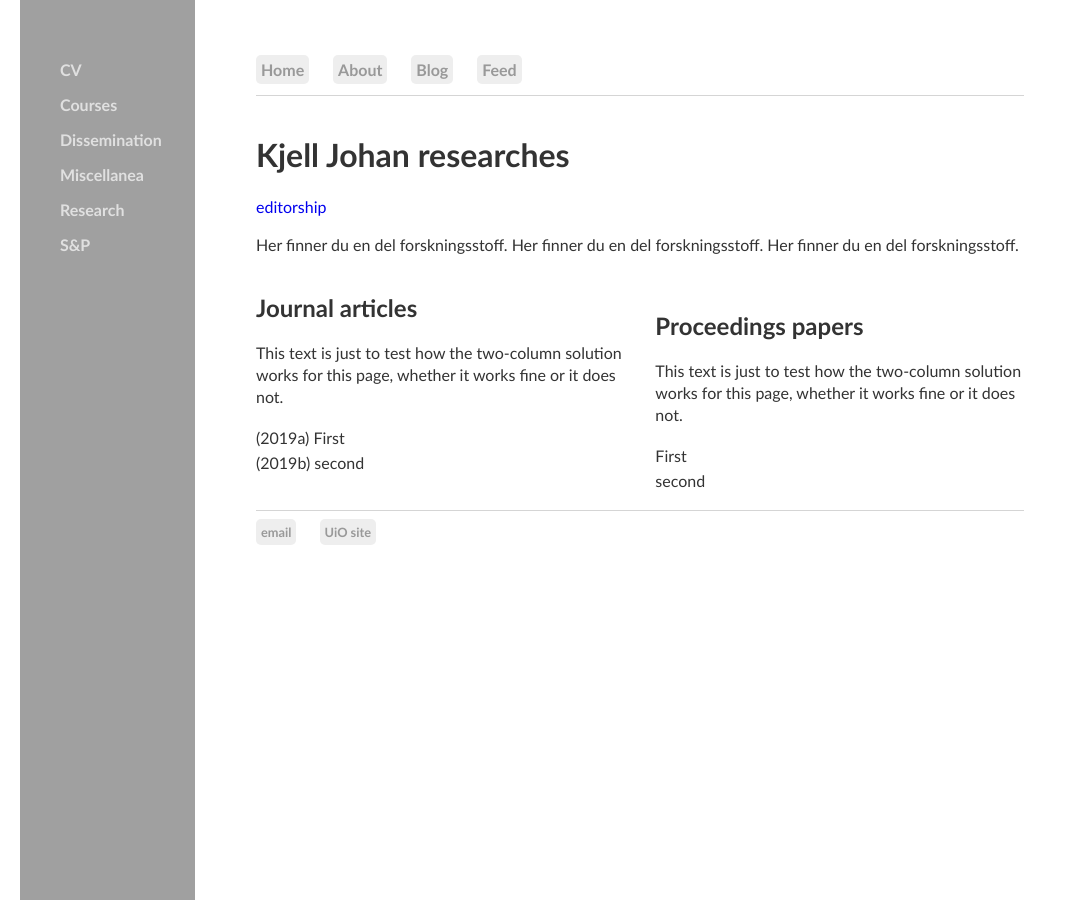
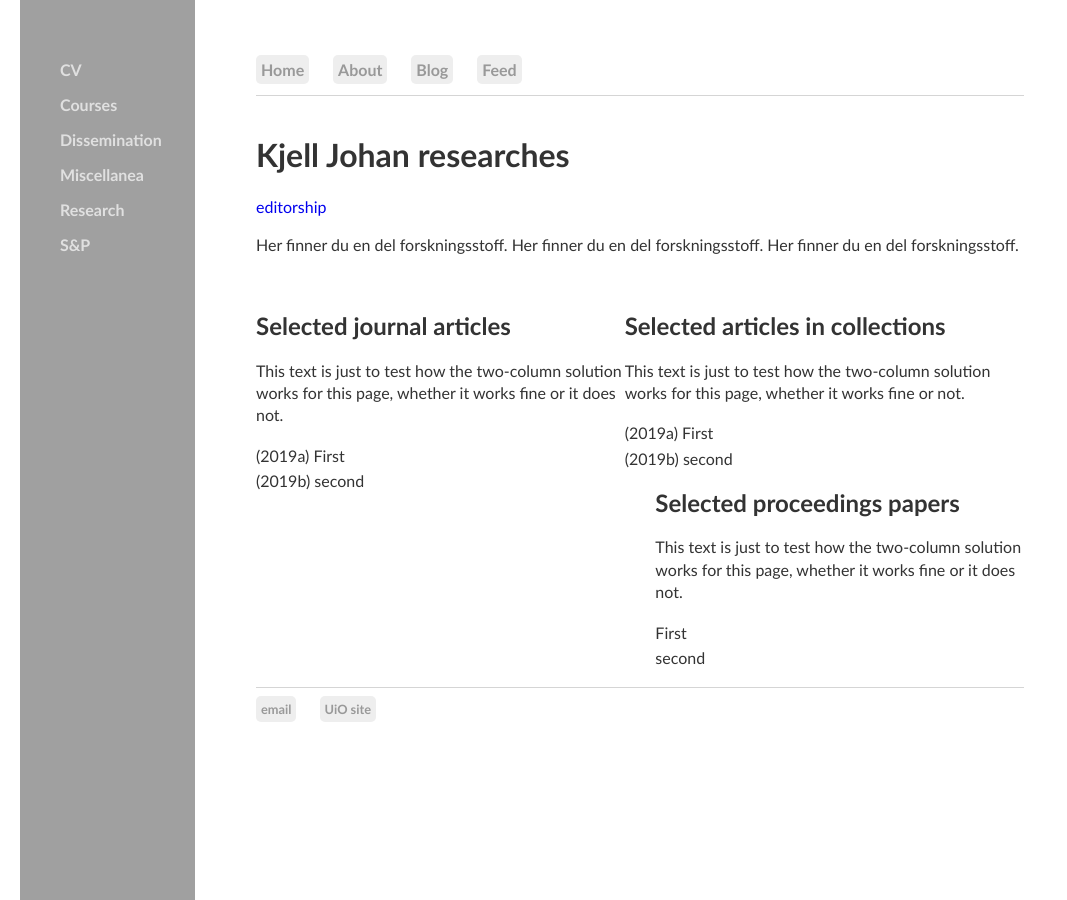
Before and after one commit to kjelljs/kjelljs.github.io, a Jekyll site: the page built from research/index.html, in a window 1280 px wide. Shown: the whole page, without its empty margins (0-1067 px from the left). Built offline with Jekyll 4.4.1, drawn with Linux system fonts in a browser that asks for light colours.

Commit message:
Update index.html

```diff
--- a/research/index.html
+++ b/research/index.html
@@ -16,9 +16,17 @@ title: Kjell Johan resear
     margin-left: 52%;
 }
 </style>
-<div class="left">
-    <h2>Journal articles</h2>
+<div class="left"></br>
+    <h2>Selected journal articles</h2>
 	    <p>This text is just to test how the two-column solution works for this page, whether it works fine or it does not.</p>
+	    <ul id="pubs"; style="padding-left:0;">
+		    <li>(2019a) First </li>
+		    <li>(2019b) second </li>
+    </ul>
+</div>
+<div class="left"></br>
+    <h2>Selected articles in collections</h2>
+	    <p>This text is just to test how the two-column solution works for this page, whether it works fine or not.</p>
 	    <ul id="pubs"; style="padding-left:0;">
 		    <li>(2019a) First </li>
 		    <li>(2019b) second </li>
@@ -26,7 +34,7 @@ title: Kjell Johan resear
 </div>
 <div class="right">
 	</br>
-    <h2>Proceedings papers</h2>
+    <h2>Selected proceedings papers</h2>
 	    <p>This text is just to test how the two-column solution works for this page, whether it works fine or it does not.</p>
 	    <ul id="pubs"; style="padding-left:0;">
 		    <li> First </li>
```
